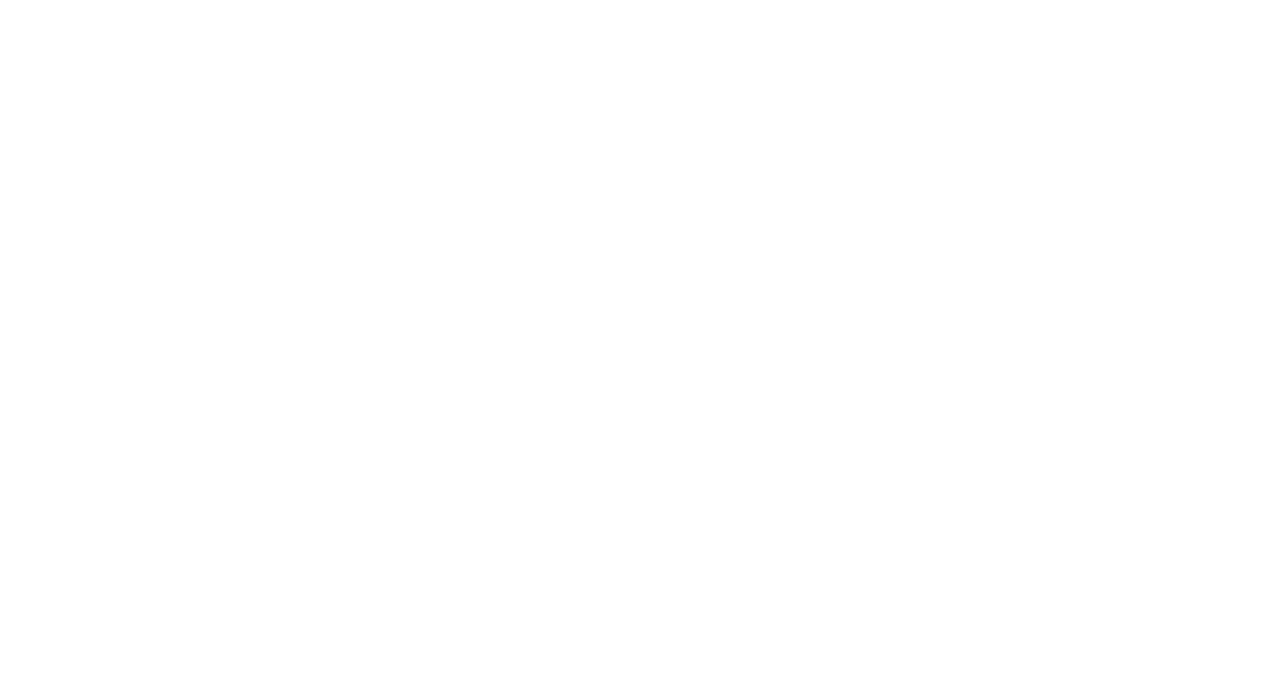
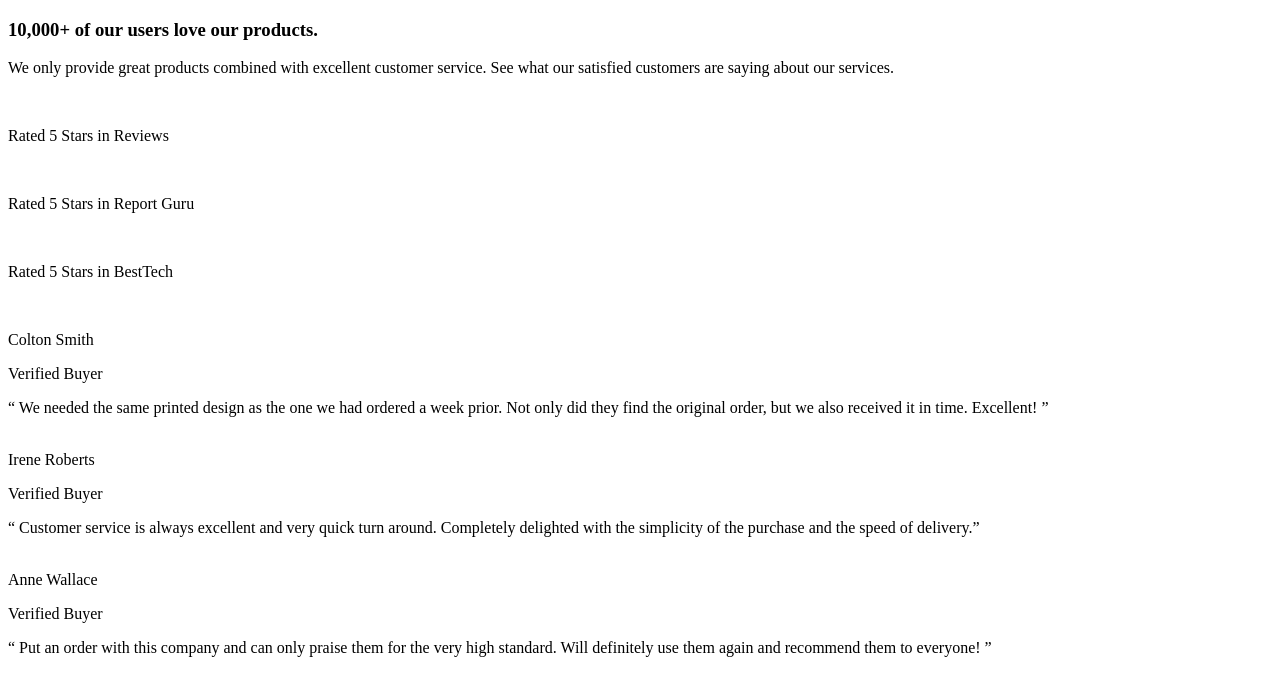
Before and after one commit to Emmaibe/social-proof, a plain HTML site: page index.html in a window 1280 px wide. Drawn offline with Linux system fonts and the light colour scheme.

Commit message:
second commit

```diff
--- a/index.html
+++ b/index.html
@@ -3,33 +3,92 @@
   <head>
     <meta charset="UTF-8" />
     <meta name="viewport" content="width=device-width, initial-scale=1.0" />
-    <title>Document</title>
+    <title>Social Proof</title>
     <link rel="stylesheet" href="styles.css" />
   </head>
   <body>
     <article>
       <section>
-        <div></div>
-        <div></div>
+        <div>
+          <h1>10,000+ of our users love our products.</h1>
+        </div>
+        <div>
+          <p>
+            We only provide great products combined with excellent customer
+            service. See what our satisfied customers are saying about our
+            services.
+          </p>
+        </div>
       </section>
       <section>
-        <div></div>
-        <div></div>
-        <div></div>
+        <div>
+          <div>
+            <img src="" alt="" />
+          </div>
+          <p>Rated 5 Stars in Reviews</p>
+        </div>
+        <div>
+          <div>
+            <img src="" alt="" />
+          </div>
+          <p>Rated 5 Stars in Report Guru</p>
+        </div>
+        <div>
+          <div>
+            <img src="" alt="" />
+          </div>
+          <p>Rated 5 Stars in BestTech</p>
+        </div>
       </section>
     </article>
     <div>
       <div>
-        <div></div>
-        <div></div>
+        <div>
+          <div>
+            <img src="" alt="" />
+          </div>
+          <div>
+            <p>Colton Smith</p>
+            <p>Verified Buyer</p>
+          </div>
+        </div>
+        <div>
+          “ We needed the same printed design as the one we had ordered a week
+          prior. Not only did they find the original order, but we also received
+          it in time. Excellent! ”
+        </div>
       </div>
       <div>
-        <div></div>
-        <div></div>
+        <div>
+          <div>
+            <img src="" alt="" />
+          </div>
+          <div>
+            <p>Irene Roberts</p>
+            <p>Verified Buyer</p>
+          </div>
+        </div>
+        <div>
+          “ Customer service is always excellent and very quick turn around.
+          Completely delighted with the simplicity of the purchase and the speed
+          of delivery.”
+        </div>
       </div>
       <div>
-        <div></div>
-        <div></div>
+        <div>
+          <div>
+            <img src="" alt="" />
+          </div>
+          <div>
+            <p>Anne Wallace</p>
+            <p>Verified Buyer</p>
+          </div>
+        </div>
+        <div>
+          “ Put an order with this company and can only praise them for the very
+          high standard. Will definitely use them again and recommend them to
+          everyone! ”
+        </div>
       </div>
     </div>
   </body>
```
